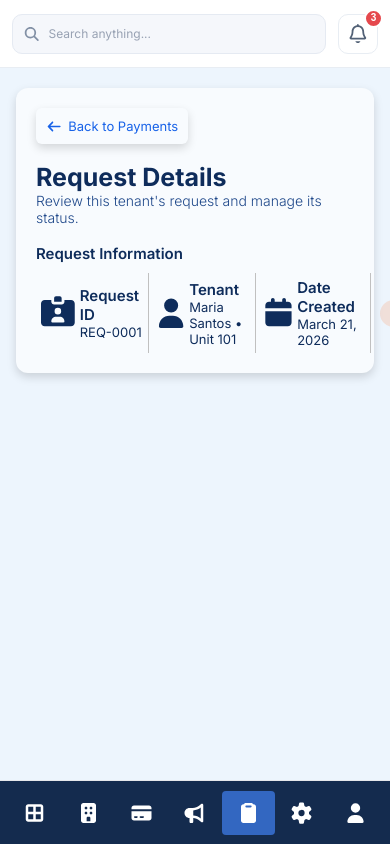
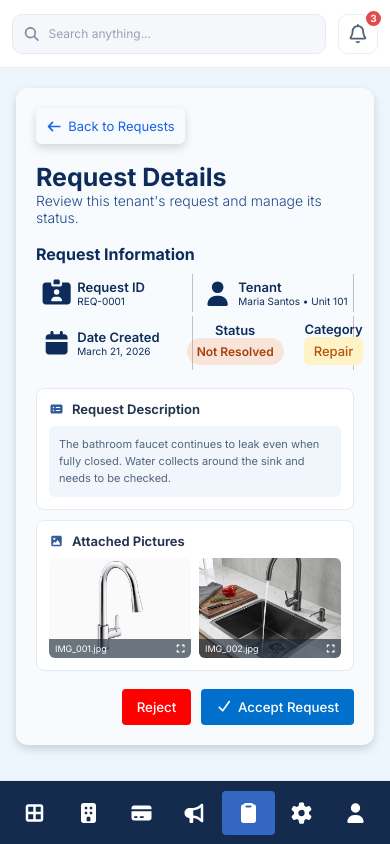
Before and after one commit to Stewpth/Apartment-Rental-Management, a React (Vite) app in the folder apartmentium-frontend/: page /admin/requests/1 in a window 390 px wide. Built offline with nearby package versions, Linux system fonts and the light colour scheme.

Commit message:
FEAT(Frontend): Add statuses and categories at RequestInfo, Add RequestDescription with attached images at ViewRequest and Add action buttons for footer of View Request

```diff
--- a/apartmentium-frontend/src/index.css
+++ b/apartmentium-frontend/src/index.css
@@ -29,6 +29,10 @@ h3,
 h4,
 h5 {
   margin: 0;
+}
+
+button {
+  font-family: "Inter", sans-serif;
 }
 
 .page-container {
--- /dev/null
+++ b/apartmentium-frontend/src/pages/Request/ViewRequest/RequestDescription.jsx
@@ -0,0 +1,92 @@
+import { useState } from "react";
+import { FontAwesomeIcon } from "@fortawesome/react-fontawesome";
+import {
+  faExpand,
+  faImage,
+  faRectangleList,
+  faXmark,
+} from "@fortawesome/free-solid-svg-icons";
+
+// I will use cloud storage to get the image soon
+import faucetImage from "../../../assets/images/request-img-sample/faucet.jpg";
+import sinkImage from "../../../assets/images/request-img-sample/kitchen-sink.png";
+import "./ViewRequest.css";
+
+const attachedPictures = [
+  { name: "IMG_001.jpg", src: faucetImage, alt: "Leaking bathroom faucet" },
+  { name: "IMG_002.jpg", src: sinkImage, alt: "Bathroom sink basin" },
+];
+
+export default function RequestDescription() {
+  const [selectedPicture, setSelectedPicture] = useState(null);
+
+  return (
+    <>
+      <section
+        className="request-description-section"
+        aria-label="Request description and attached pictures"
+      >
+        <div className="request-description-card">
+          <h3>
+            <FontAwesomeIcon icon={faRectangleList} /> Request Description
+          </h3>
+          <p>
+            The bathroom faucet continues to leak even when fully closed. Water
+            collects around the sink and needs to be checked.
+          </p>
+        </div>
+
+        <div className="request-description-card request-attachments-card">
+          <h3>
+            <FontAwesomeIcon icon={faImage} /> Attached Pictures
+          </h3>
+          <div className="request-attachments-grid">
+            {attachedPictures.map((picture) => (
+              <button
+                type="button"
+                className="request-attachment"
+                key={picture.name}
+                onClick={() => setSelectedPicture(picture)}
+                aria-label={`View ${picture.name}: ${picture.alt}`}
+              >
+                <img src={picture.src} alt={picture.alt} />
+                <span>{picture.name}</span>
+                <FontAwesomeIcon
+                  className="request-attachment-expand"
+                  icon={faExpand}
+                />
+              </button>
+            ))}
+          </div>
+        </div>
+      </section>
+
+      {selectedPicture && (
+        <div
+          className="request-picture-lightbox"
+          onMouseDown={(event) =>
+            event.target === event.currentTarget && setSelectedPicture(null)
+          }
+        >
+          <div
+            className="request-picture-lightbox-content"
+            role="dialog"
+            aria-modal="true"
+            aria-label={selectedPicture.alt}
+          >
+            <button
+              type="button"
+              className="request-picture-lightbox-close"
+              aria-label="Close image"
+              onClick={() => setSelectedPicture(null)}
+            >
+              <FontAwesomeIcon icon={faXmark} />
+            </button>
+            <img src={selectedPicture.src} alt={selectedPicture.alt} />
+            <span>{selectedPicture.name}</span>
+          </div>
+        </div>
+      )}
+    </>
+  );
+}
--- a/apartmentium-frontend/src/pages/Request/ViewRequest/RequestInfo.jsx
+++ b/apartmentium-frontend/src/pages/Request/ViewRequest/RequestInfo.jsx
@@ -13,7 +13,7 @@ export default function RequestInfo() {
         <div className="request-info-card">
           <FontAwesomeIcon className="request-info-icon" icon={faIdCardClip} />
           <div className="request-info-details">
-            <span className="request-info-title">Request ID</span>
+            <span className="request-info-details-title">Request ID</span>
             <span className="request-info-label">REQ-0001</span>
           </div>
         </div>
@@ -21,7 +21,7 @@ export default function RequestInfo() {
         <div className="request-info-card">
           <FontAwesomeIcon className="request-info-icon" icon={faUser} />
           <div className="request-info-details">
-            <span className="request-info-title">Tenant</span>
+            <span className="request-info-details-title">Tenant</span>
             <span className="request-info-label">
               Maria Santos &#8226; Unit 101
             </span>
@@ -31,13 +31,22 @@ export default function RequestInfo() {
         <div className="request-info-card">
           <FontAwesomeIcon className="request-info-icon" icon={faCalendar} />
           <div className="request-info-details">
-            <span className="request-info-title">Date Created</span>
+            <span className="request-info-details-title">Date Created</span>
             <span className="request-info-label">March 21, 2026</span>
           </div>
         </div>
 
-        <div className="request-info-card">
-          <span className="request-info-status not_resolved">Not Resolved</span>
+        <div className="request-info-card status-category">
+          <div className="request-info-details">
+            <span className="request-info-details-title">Status</span>
+            <span className="request-info-status not_resolved">
+              Not Resolved
+            </span>
+          </div>
+          <div className="request-info-details">
+            <span className="request-info-details-title">Category</span>
+            <span className="request-info-category repair">Repair</span>
+          </div>
         </div>
       </div>
     </div>
--- a/apartmentium-frontend/src/pages/Request/ViewRequest/ViewRequest.css
+++ b/apartmentium-frontend/src/pages/Request/ViewRequest/ViewRequest.css
@@ -38,6 +38,11 @@
   border-right: 1px solid rgb(192, 192, 192);
 }
 
+.request-info-card.status-category {
+  justify-content: center;
+  gap: 20px;
+}
+
 .request-info-icon {
   font-size: 30px;
 }
@@ -47,7 +52,11 @@
   flex-direction: column;
 }
 
-.request-info-title {
+.request-info-card.status-category .request-info-details {
+  align-items: center;
+}
+
+.request-info-details-title {
   font-size: 15px;
   font-weight: 600;
 }
@@ -80,3 +89,214 @@
   color: #047857;
   background-color: #d1fae5;
 }
+
+.request-info-category {
+  display: inline-flex;
+  justify-content: center;
+  align-items: center;
+  font-size: 13px;
+  font-weight: 500;
+  color: #334155;
+  background-color: #f1f5f9;
+  padding: 6px 10px;
+  border-radius: 6px;
+  white-space: nowrap;
+}
+
+.request-info-category.repair {
+  color: #b45309;
+  background-color: #fef3c7;
+}
+
+.request-info-category.permission {
+  color: #1d4ed8;
+  background-color: #dbeafe;
+}
+
+/* Request description and attachments */
+.request-description-section {
+  display: flex;
+  flex-direction: column;
+  gap: 10px;
+}
+
+.request-description-card {
+  padding: 12px;
+  border: 1px solid #e4eaf2;
+  border-radius: 8px;
+  background: #fff;
+}
+
+.request-description-card h3 {
+  display: flex;
+  align-items: center;
+  gap: 8px;
+  margin: 0 0 9px;
+  color: #24344d;
+  font-size: 13px;
+  font-weight: 650;
+}
+
+.request-description-card h3 svg {
+  color: #315d9b;
+  font-size: 12px;
+}
+
+.request-description-card p {
+  margin: 0;
+  padding: 10px;
+  border-radius: 6px;
+  background: #f1f6fc;
+  color: #52647d;
+  font-size: 11px;
+  line-height: 1.55;
+}
+
+.request-attachments-grid {
+  display: flex;
+  flex-wrap: wrap;
+  gap: 8px;
+}
+
+.request-attachment {
+  position: relative;
+  width: 145px;
+  height: 88px;
+  overflow: hidden;
+  padding: 0;
+  border: 0;
+  border-radius: 6px;
+  background: #e9edf2;
+  cursor: zoom-in;
+}
+
+.request-attachment img {
+  display: block;
+  width: 100%;
+  height: 100%;
+  object-fit: cover;
+  transition: transform 0.2s ease;
+}
+
+.request-attachment:hover img {
+  transform: scale(1.04);
+}
+
+.request-attachment > span {
+  position: absolute;
+  right: 0;
+  bottom: 0;
+  left: 0;
+  padding: 4px 6px;
+  background: rgba(21, 34, 51, 0.62);
+  color: white;
+  font-size: 9px;
+  text-align: left;
+}
+
+.request-attachment-expand {
+  position: absolute;
+  right: 5px;
+  bottom: 5px;
+  color: #fff;
+  font-size: 9px;
+}
+
+.request-picture-lightbox {
+  position: fixed;
+  z-index: 1100;
+  inset: 0;
+  display: grid;
+  place-items: center;
+  padding: 20px;
+  background: rgba(13, 23, 38, 0.78);
+}
+
+.request-picture-lightbox-content {
+  position: relative;
+  display: flex;
+  flex-direction: column;
+  align-items: center;
+  max-width: min(900px, 100%);
+  max-height: 100%;
+  gap: 8px;
+  color: #fff;
+  font-size: 12px;
+}
+
+.request-picture-lightbox-content img {
+  display: block;
+  max-width: 100%;
+  max-height: calc(100vh - 90px);
+  object-fit: contain;
+  border-radius: 6px;
+}
+
+.request-picture-lightbox-close {
+  position: absolute;
+  top: 8px;
+  right: 8px;
+  z-index: 1;
+  width: 32px;
+  height: 32px;
+  border: 0;
+  border-radius: 50%;
+  background: rgba(13, 23, 38, 0.7);
+  color: #fff;
+  cursor: pointer;
+}
+@media (max-width: 1150px) {
+  .request-info-icon {
+    font-size: 25px;
+  }
+
+  .request-info-details-title {
+    font-size: 13px;
+    font-weight: 600;
+  }
+
+  .request-info-label {
+    font-size: 10px;
+  }
+}
+
+@media (max-width: 975px) {
+  .request-info-grid {
+    grid-template-columns: repeat(2, minmax(0, 1fr));
+  }
+}
+
+@media (max-width: 540px) {
+  .request-info-grid {
+    grid-template-columns: repeat(2, minmax(0, 1fr));
+  }
+  .request-attachment {
+    width: calc(50% - 4px);
+    height: 100px;
+  }
+}
+
+.view-request-actions {
+  display: flex;
+  justify-content: flex-end;
+  gap: 10px;
+}
+
+.request-btn {
+  padding: 10px 15px;
+  border: none;
+  border-radius: 4px;
+  font-weight: 500;
+  color: white;
+  cursor: pointer;
+  display: flex;
+}
+
+.request-btn.reject {
+  background-color: red;
+}
+
+.request-btn.accept {
+  background-color: rgb(0, 112, 204);
+  gap: 5px;
+}
--- a/apartmentium-frontend/src/pages/Request/ViewRequest/ViewRequest.jsx
+++ b/apartmentium-frontend/src/pages/Request/ViewRequest/ViewRequest.jsx
@@ -1,10 +1,11 @@
 import { Link } from "react-router-dom";
 import { FontAwesomeIcon } from "@fortawesome/react-fontawesome";
-import { faArrowLeft } from "@fortawesome/free-solid-svg-icons";
+import { faArrowLeft, faCheck } from "@fortawesome/free-solid-svg-icons";
 import Sidebar from "../../../components/layout/Sidebar";
 import Header from "../../../components/layout/Header";
 import ViewRequestHeader from "./ViewRequestHeader";
 import RequestInfo from "./RequestInfo";
+import RequestDescription from "./RequestDescription";
 
 import "./ViewRequest.css";
 
@@ -23,12 +24,24 @@ export default function ViewRequest() {
             <div className="request-container">
               <div className="request-contents">
                 <Link to="/admin/requests" className="request-back-link">
-                  {" "}
-                  <FontAwesomeIcon icon={faArrowLeft} />
-                  <span>Back to Payments</span>
+                  <FontAwesomeIcon icon={faArrowLeft} />{" "}
+                  <span>Back to Requests</span>
                 </Link>
                 <ViewRequestHeader />
                 <RequestInfo />
+                <RequestDescription />
+                <div className="view-request-actions">
+                  <button className="request-btn reject">
+                    <span>Reject</span>
+                  </button>
+                  <button className="request-btn accept">
+                    <FontAwesomeIcon
+                      className="request-btn-icon"
+                      icon={faCheck}
+                    />
+                    <span>Accept Request</span>
+                  </button>
+                </div>
               </div>
             </div>
           </div>
```
